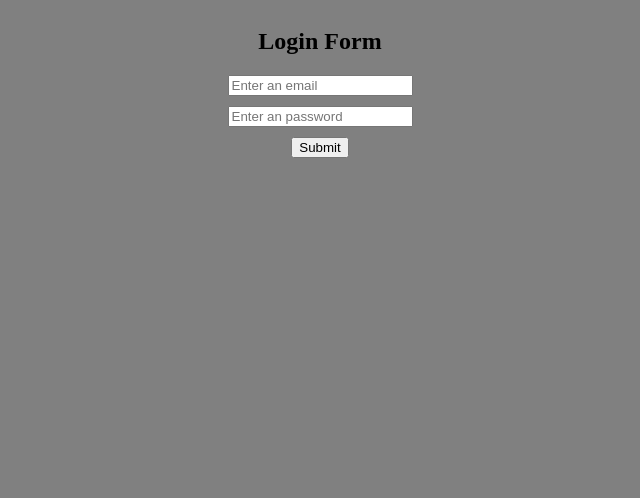
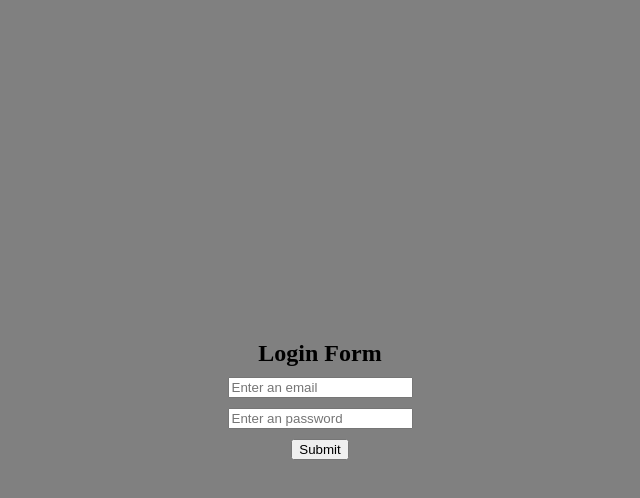
Before and after one commit to Anusuya-SK/HTML-CSS-Practice, a plain HTML site: page index.html in a window 1280 px wide. Shown: the whole page, without its empty margins (320-960 px from the left). Drawn offline with Linux system fonts and the light colour scheme.

Commit message:
Form css

```diff
--- a/index.css
+++ b/index.css
@@ -1,8 +1,18 @@
+body {
+    margin: 0;
+}
 form {
     display: flex;
     flex-direction: column;
     justify-content: center;
     align-items: center;
+    height: 400px;
+    height: 100vh;
+}
+
+h2 {
+    margin: 0;
+    margin-bottom: 10px;
 }
 
 input {
```
